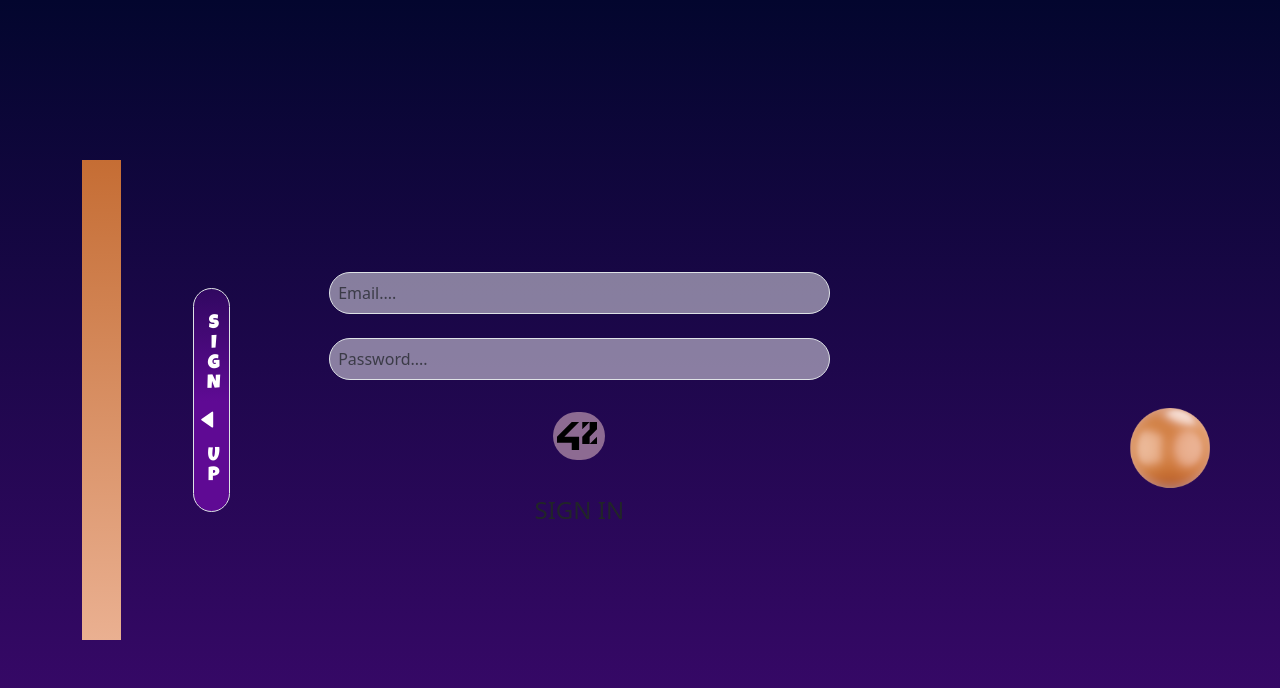
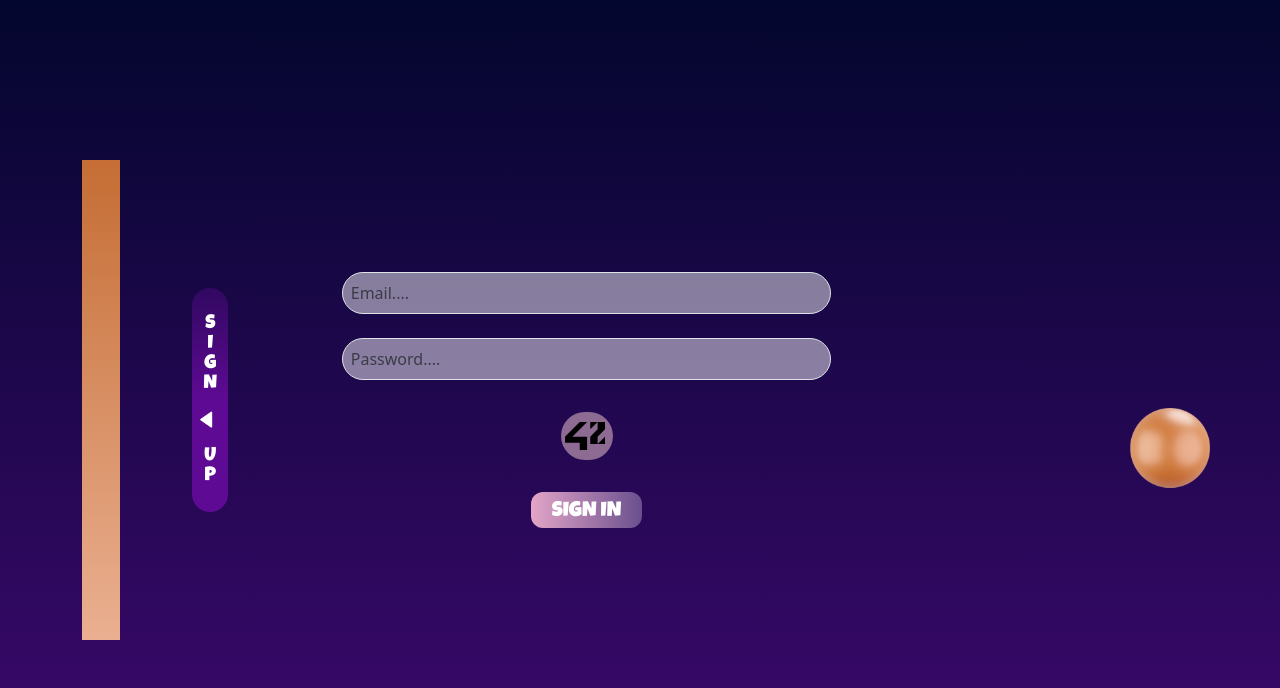
Before and after one commit to TakrayoutMohamed/ft_transcendence, a React (Vite) app in the folder frontend/: page /sign-in in a window 1280 px wide. Shown: the top 688 px of the page. Built offline with nearby package versions, Linux system fonts and the light colour scheme.

Commit message:
Update :adding the sign in

```diff
--- a/frontend/src/pages/public/not-signed-in/SignIn.tsx
+++ b/frontend/src/pages/public/not-signed-in/SignIn.tsx
@@ -11,8 +11,7 @@ import { AxiosError } from "axios";
 import { useEffect, useState } from "react";
 import { SubmitHandler, useForm } from "react-hook-form";
 import { BiSolidLeftArrow } from "react-icons/bi";
-import { FcGoogle } from "react-icons/fc";
-import { Si42, SiGithub } from "react-icons/si";
+import { Si42 } from "react-icons/si";
 import { useLocation, useNavigate } from "react-router-dom";
 import { z } from "zod";
 import ModalOtp from "@publicPages/not-signed-in/ModalOtp";
@@ -101,7 +100,7 @@ const SignIn = () => {
   };
   return (
     <div
-      className={`d-flex flex-row-reverse animationSelectorSignIn w-100 ${signInRenderAnimation} ${signIn}`}
+      className={`animationSelectorSignIn ${signInRenderAnimation} ${signIn}`}
     >
       <ModalComponent
         setIsOpen={setIsOpen}
@@ -155,10 +154,10 @@ const SignIn = () => {
                 <Si42 size={40} color="#000000" />
               </div>
             </div>
-            <div className="text-center">
+            <div className="signin-button">
               <button
                 type="submit"
-                className="rounded-5 px-5 py-1 h4 m-0 text-nowrap"
+                className=""
               >
                 SIGN IN
               </button>
@@ -171,9 +170,9 @@ const SignIn = () => {
           </form>
         </div>
       </div>
-      <div className={`border d-flex my-auto mx-3 ms-5 p-0  ${signInBare}`}>
+      <div className={`${signInBare}`}>
         <p
-          className="text-center h4 m-1"
+          className=""
           onClick={() => startAnimationSignIn()}
         >
           SIGN
```
